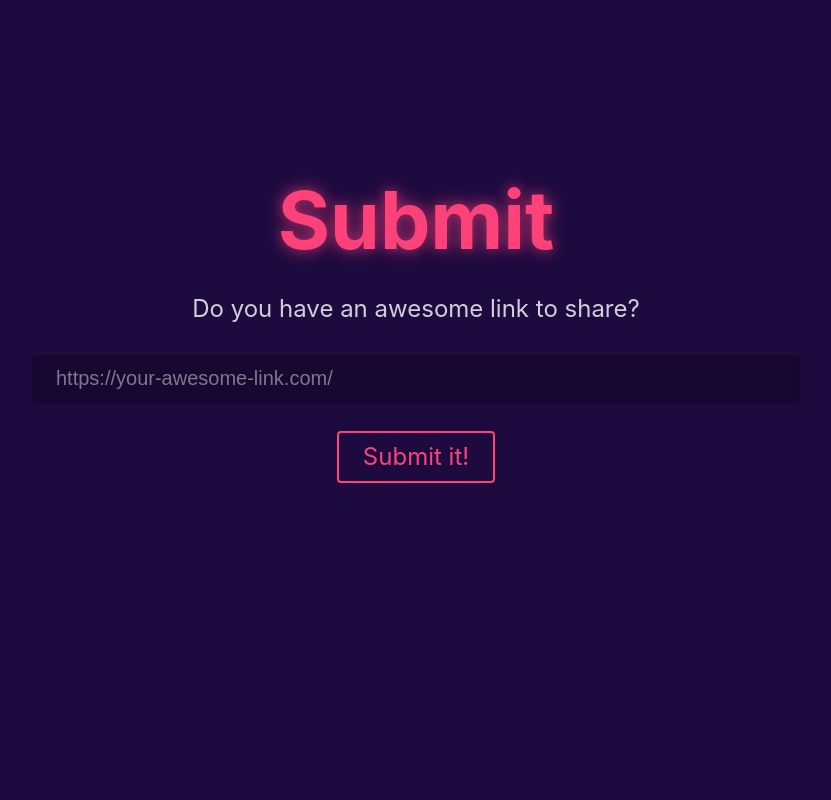
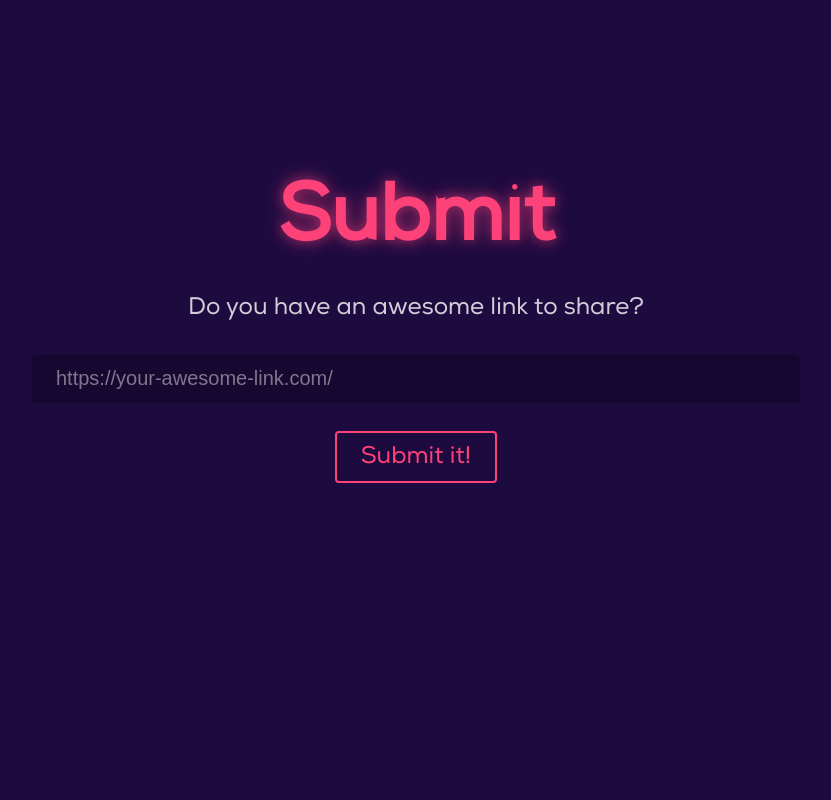
Before and after one commit to tterb/awesomelink, a Django app: page /submit in a window 1280 px wide. Shown: the whole page, without its empty margins (224-1055 px from the left). Run offline with Django 3.2, Linux system fonts and the light colour scheme; some web fonts are replaced.

Commit message:
Add fonts stylesheet

```diff
--- /dev/null
+++ b/links/static-files/css/fonts.css
@@ -0,0 +1,23 @@
+/* Nexa */
+@font-face {
+    font-family: 'Nexa';
+    font-weight: 400;
+    font-style: normal;
+    src: url('../fonts/Nexa/Nexa-Regular.woff2') format('woff2'),
+         url('../fonts/Nexa/Nexa-Regular.woff') format('woff');
+}
+@font-face {
+    font-family: 'Nexa';
+    font-weight: 400;
+    font-style: italic;
+    src: url('../fonts/Nexa/Nexa-RegularItalic.woff2') format('woff2'),
+         url('../fonts/Nexa/Nexa-RegularItalic.woff') format('woff');
+}
+
+/* Road Rage */
+@font-face {
+    font-family: 'Road Rage';
+    font-style: normal;
+    src: url('../fonts/RoadRage/RoadRage.woff2') format('woff2'),
+         url('../fonts/RoadRage/RoadRage.woff') format('woff');
+}
--- a/templates/base.html
+++ b/templates/base.html
@@ -19,6 +19,7 @@
     <meta name="twitter:description" content="Check out this awesome link!" />
     <meta name="twitter:image" content="/awesomelink.png" />
     <title>{% block title %}| AwesomeLink{% endblock title %}</title>
+    <link rel="stylesheet" href="{% static 'css/fonts.css' %}" />
     <link rel="stylesheet" href="{% static 'css/main.css' %}" />
   </head>
   <body>
```
